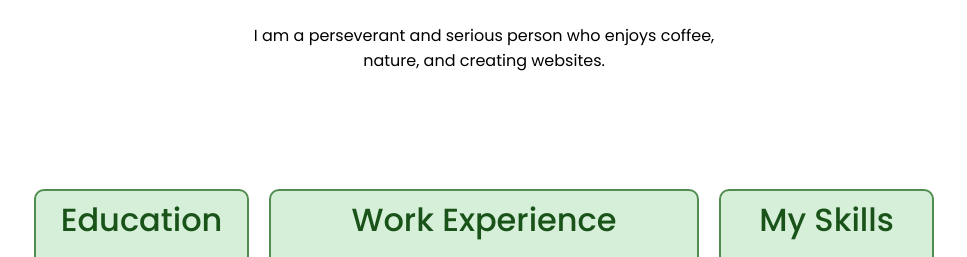
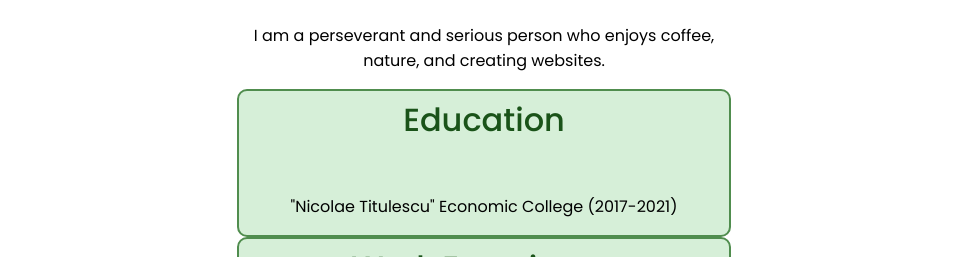
Before and after one commit to gavrisgeorge21/personal-site, a plain HTML site: page index.html in a window 1280 px wide. Shown: the part 977-1234 px from the top of the page, without its empty margins (156-1123 px from the left). Drawn offline with Linux system fonts and the light colour scheme.

Commit message:
Fix formatting issues in index.html

```diff
--- a/index.html
+++ b/index.html
@@ -43,7 +43,7 @@
         </p>
       </div>
       <div class="flex-container">
-        <div class="informations">
+        <div class="information">
           <div class="education">
             <h2 class="info-title">Education</h2>
             <p class="college">
```
